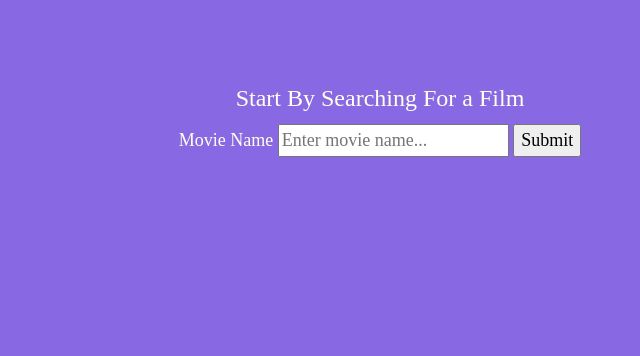
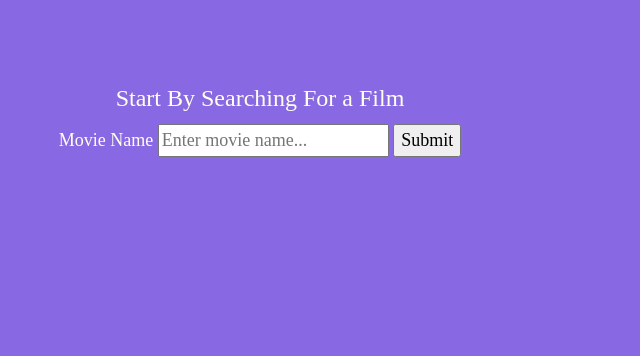
Before and after one commit to Acera-chan/QuoteGIFr, a Flask app: page / in a window 1280 px wide; the page is wider, and only the part inside the window is pictured. Shown: the part 120-476 px from the top of that part, without its empty margins (380-1020 px from the left). Run offline with Flask 2, Linux system fonts and the light colour scheme; parts of the project's set-up code (start-up, migrations or seed data) failed here and were passed over; some libraries are stand-ins or nearby versions.

Commit message:
Centered the search form and results table.

```diff
--- a/codebase/static/style.css
+++ b/codebase/static/style.css
@@ -30,7 +30,6 @@ nav{
     margin:0px;
     border:0px;
     padding:0px;
-
 }
 
 body {
@@ -38,8 +37,7 @@ body {
     color: #ffffee;
     background-color: #8968e3;
 }
-content{
-
+content {
     z-index:-1;
     font-family: "Corbel";
     font-size: large;
@@ -49,21 +47,23 @@ content{
     background-size: cover;
     top:15vh;
     bottom:15vh;
+}
 
-}
 #filmSearchForm, #quoteSearchForm {
     position:absolute;
     text-align:center;
-    width:100vw;
+    width:60vw;
     top:25vh;
+    left:20vw;
     z-index:-1;
 }
 
 #filmSelectForms, #quoteSelectForms {
     position:absolute;
     text-align:center;
-    width:100vw;
+    width:50vw;
     top:55vh;
+    left:25vw;
     z-index:-1;
 }
 
--- a/codebase/templates/quote.html
+++ b/codebase/templates/quote.html
@@ -15,8 +15,8 @@
         {{ form.quote.label() }}
         {{ form.quote() }}
         {{ form.movieID() }}
+        {{ form.submit() }}
     </fieldset>
-    {{ form.submit() }}
 </form>
 
 <!-- If no results were found for a 'quoteRequest' submitted by the user, display
```
